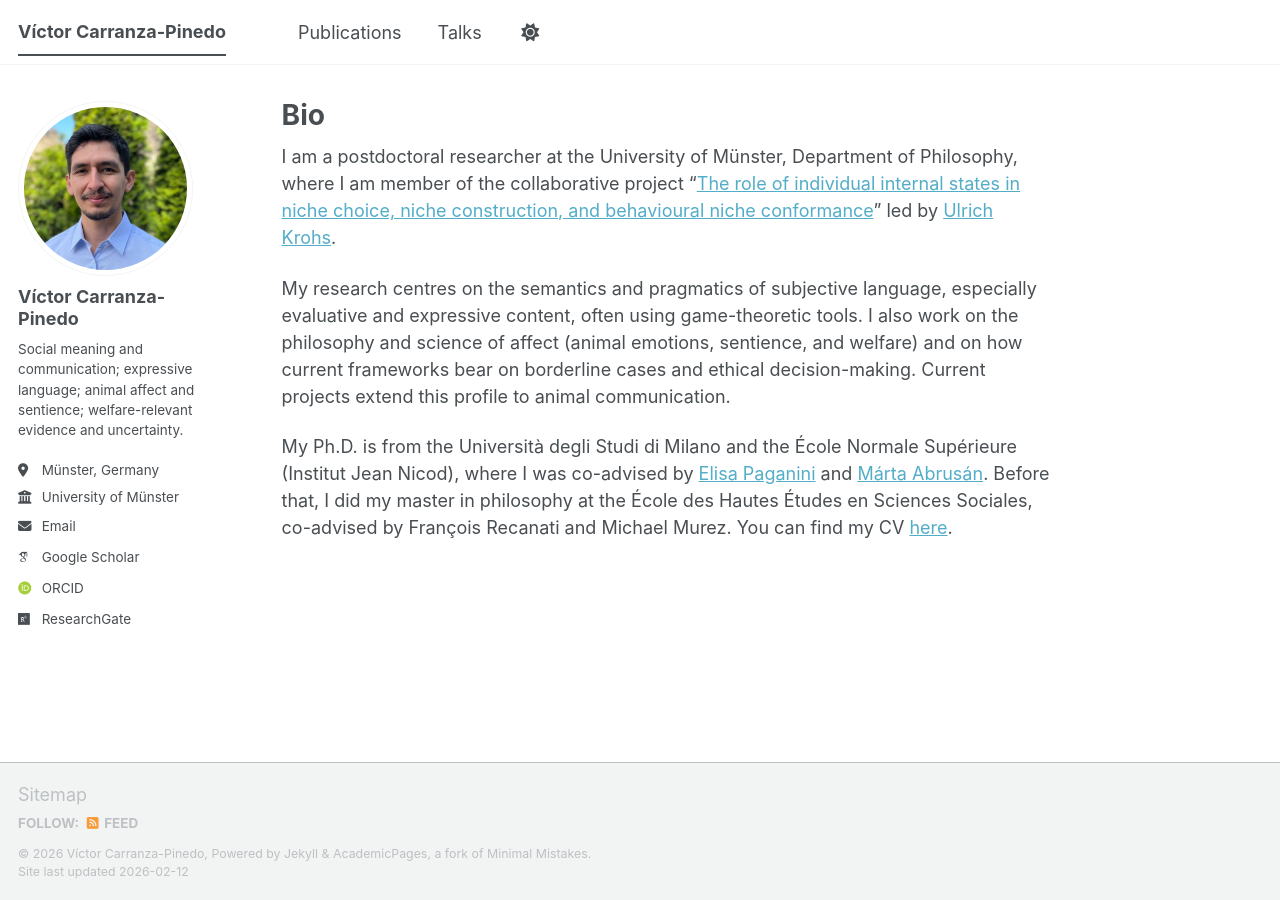
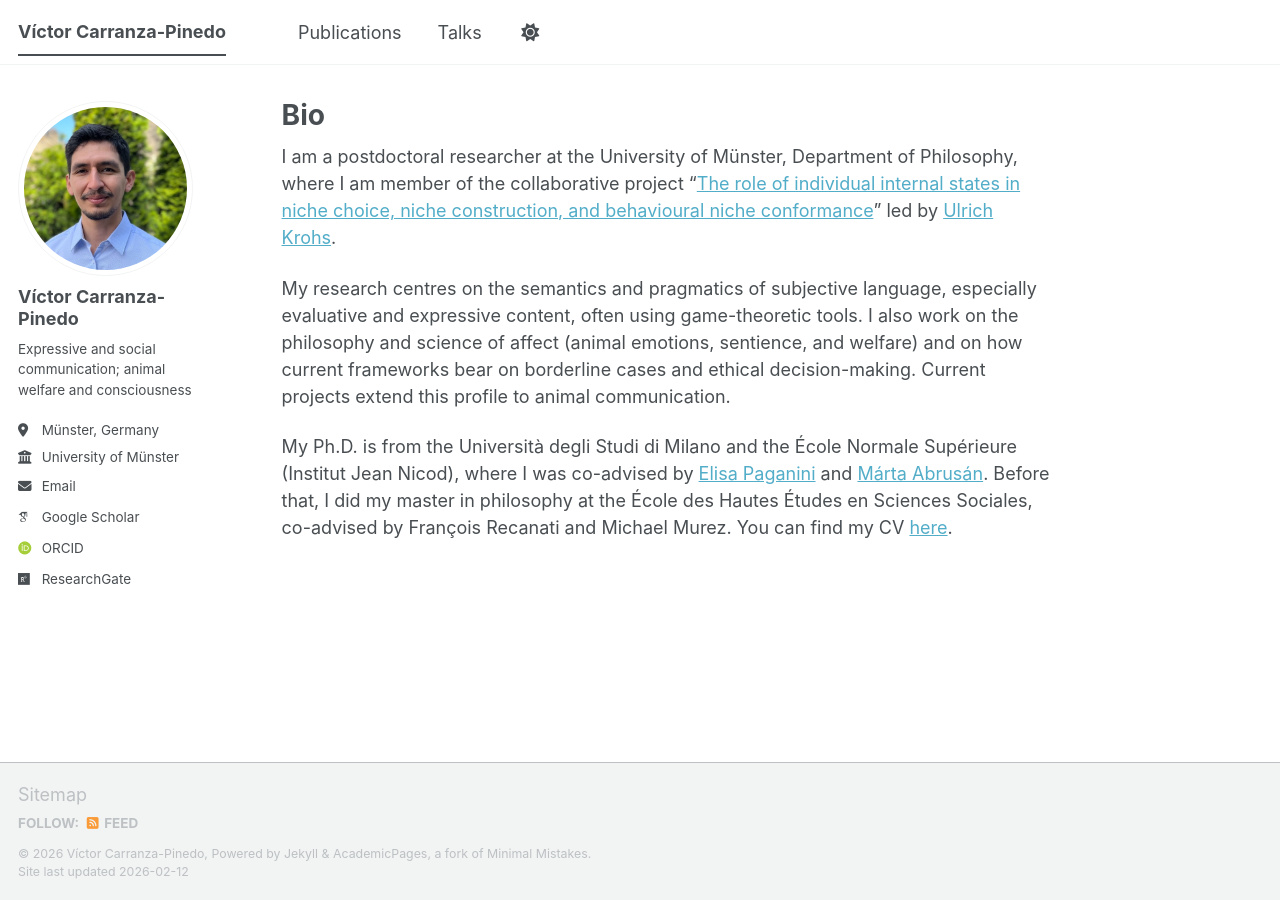
Before and after one commit to carranza-pinedo/carranza-pinedo.github.io, a Jekyll site: the page built from _pages/about.md, in a window 1280 px wide. Built offline with Jekyll 4.4.1, drawn with Linux system fonts in a browser that asks for light colours; some web fonts are replaced; a script bundle is joined from its source files by our own code; library files that are not in the unit come from our copies.

Commit message:
Update _config.yml

```diff
--- a/_config.yml
+++ b/_config.yml
@@ -26,7 +26,7 @@ author:
   avatar           : "profile.jpeg"
   name             : "Víctor Carranza-Pinedo"
   pronouns         : # example: "she/her"
-  bio              : "Social meaning and communication; expressive language; animal affect and sentience; welfare-relevant evidence and uncertainty."
+  bio              : "Expressive and social communication; animal welfare and consciousness"
   location         : "Münster, Germany"
   employer         : "University of Münster"
   uri              : # URL
```
